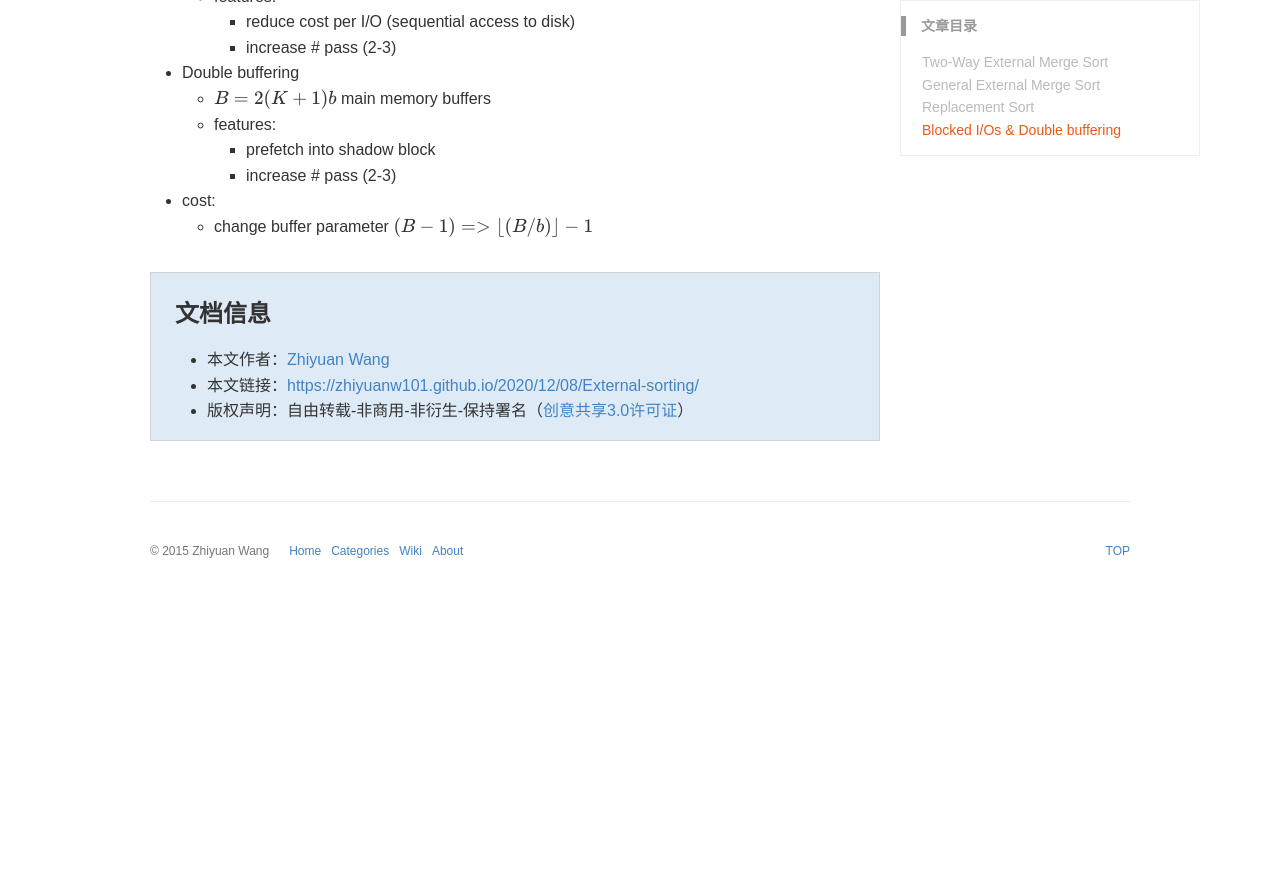
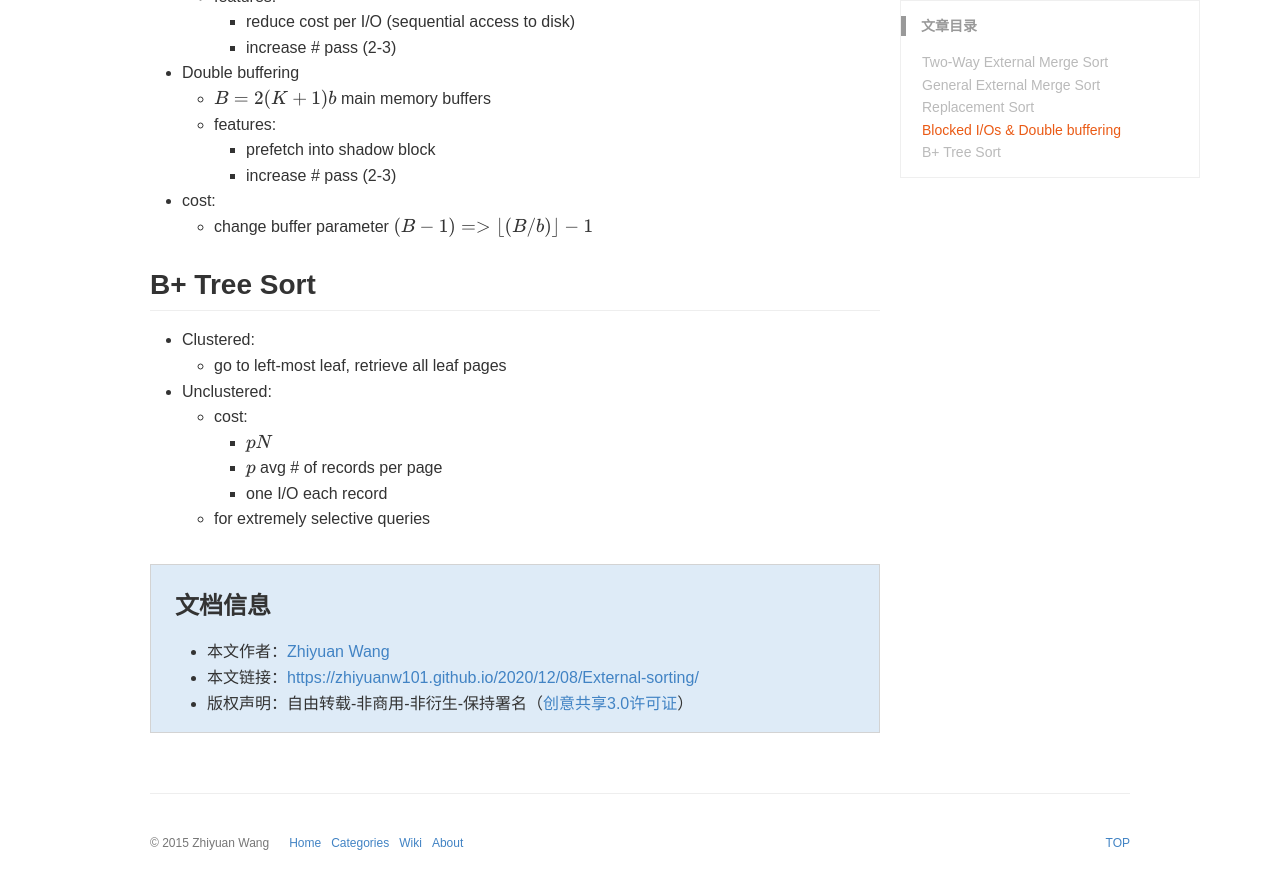
Before and after one commit to zhiyuanw101/zhiyuanw101.github.io, a Jekyll site: the page built from _posts/2020-12-08-External-sorting.md, in a window 1280 px wide and 900 px high, scrolled down 1845 px. Shown: the top 889 px of the window. Built offline with Jekyll 4.4.1, drawn with Linux system fonts in a browser that asks for light colours; some web fonts are replaced; formulas are drawn with MathJax 3; comment, search, counter and statistics services are not loaded; a style sheet for code colours, icons or effects is not loaded; before the commit the page ends 2453 px from its top, so only the background shows below that; some of the changed text lies outside the part shown.

Commit message:
b+ tree sort

```diff
--- a/_posts/2020-12-08-External-sorting.md
+++ b/_posts/2020-12-08-External-sorting.md
@@ -81,3 +81,14 @@ keywords: DBMS
     - increase \# pass (2-3)
 - cost:
   - change buffer parameter $(B-1) => \lfloor(B/b)\rfloor -1$
+
+## B+ Tree Sort
+
+- Clustered:
+  - go to left-most leaf, retrieve all leaf pages
+- Unclustered:
+  - cost:
+    - $pN$
+    - $p$ avg \# of records per page
+    - one I/O each record
+  - for extremely selective queries
```
